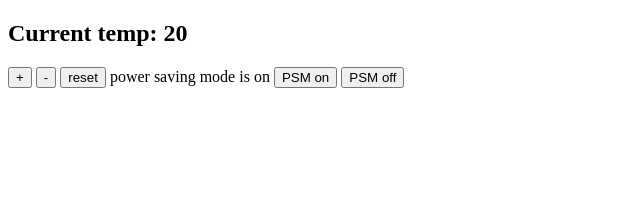
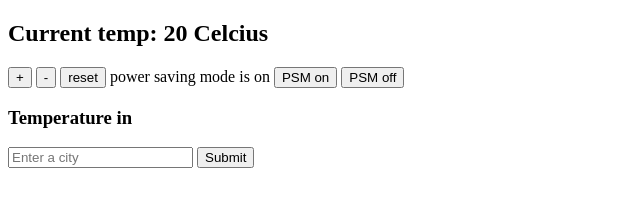
Before and after one commit to zraso/thermostat, a plain HTML site: page index.html in a window 1280 px wide. Both pictures are taken after a click on the button "reset". Shown: the whole page, without its empty margins (0-640 px from the left). Drawn offline with nearby package versions, Linux system fonts and the light colour scheme; no server answers.

Commit message:
Displays data from weather API based on user city request

```diff
--- a/index.html
+++ b/index.html
@@ -20,5 +20,13 @@
         <button id="powersaving-off">PSM off</button>
       </p>
     </section>
+
+    <section>
+      <h3>Temperature in <span id="current-temperature"></span></h3>
+      <form id='select-city'>
+        <input id='current-city' type='text' placeholder='Enter a city'></input>
+        <input type='submit'></input>
+      </form>
+    </section>
   </body>
 </html>
--- a/interface.js
+++ b/interface.js
@@ -1,7 +1,7 @@
 $(document).ready(function() {
 
   var therm = new Thermostat()
-  $('#temperature').text("Current temp: "+therm.temperature);
+  $('#temperature').text("Current temp: "+therm.temperature+" Celcius");
 
   $('#temperature-up').click(function(){
     therm.up()
@@ -30,8 +30,29 @@ $(document).ready(function() {
     updateTemperature();
   });
 
+  displayWeather('London');
+
+  $('#select-city').submit(function(event){
+    event.preventDefault();
+    var city = $('#current-city').val();
+    // $.get('http://api.openweathermap.org/data/2.5/weather?q=' + city + '&appid=a3d9eb01d4de82b9b8d0849ef604dbed&units=metric', function(data) {
+    //   $('#current-temperature').text(data.main.temp);
+    // });
+    displayWeather(city);
+  });
+
+
   function updateTemperature() {
-    $('#temperature').text("Current temp: "+therm.temperature);
+    $('#temperature').text("Current temp: "+therm.temperature+" Celcius");
     $('#temperature').attr('class', therm.usage());
   };
+
+  function displayWeather(city) {
+    var url = 'http://api.openweathermap.org/data/2.5/weather?q=' + city;
+    var token = '&appid=a3d9eb01d4de82b9b8d0849ef604dbed';
+    var units = '&units=metric';
+    $.get(url + token + units, function(data) {
+      $('#current-temperature').text(data.name+": "+data.main.temp+" Celcius");
+    });
+  };
 });
--- a/src/thermostat.js
+++ b/src/thermostat.js
@@ -56,7 +56,7 @@ Thermostat.prototype.usage = function() {
   if (this.temperature < this.LOW_USAGE_LIMIT) {
     return 'low-usage';
   }
-  else if (this.temperature >= this.LOW_USAGE_LIMIT && this.temperature <= this.MAX_TEMP) {
+  else if (this.temperature < this.MAX_TEMP_PS) {
     return 'medium-usage';
   }
   else {
```
